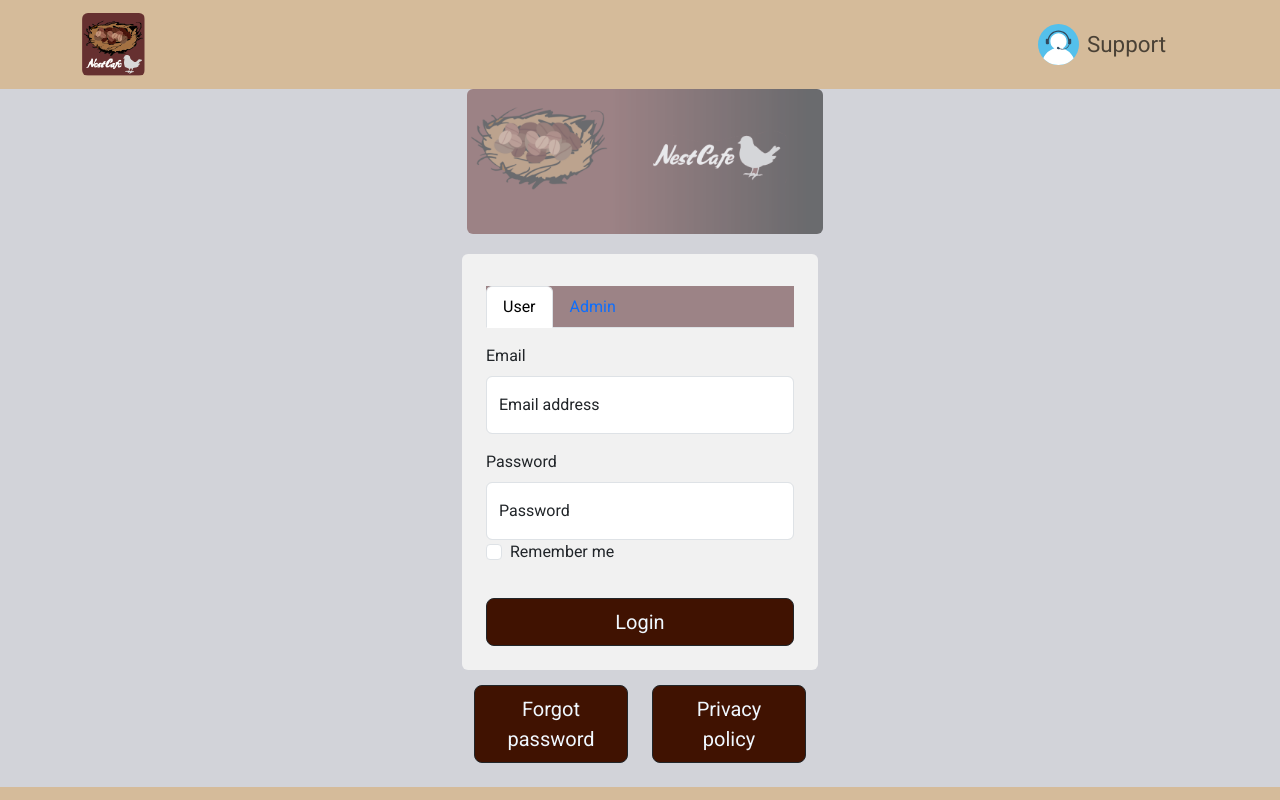
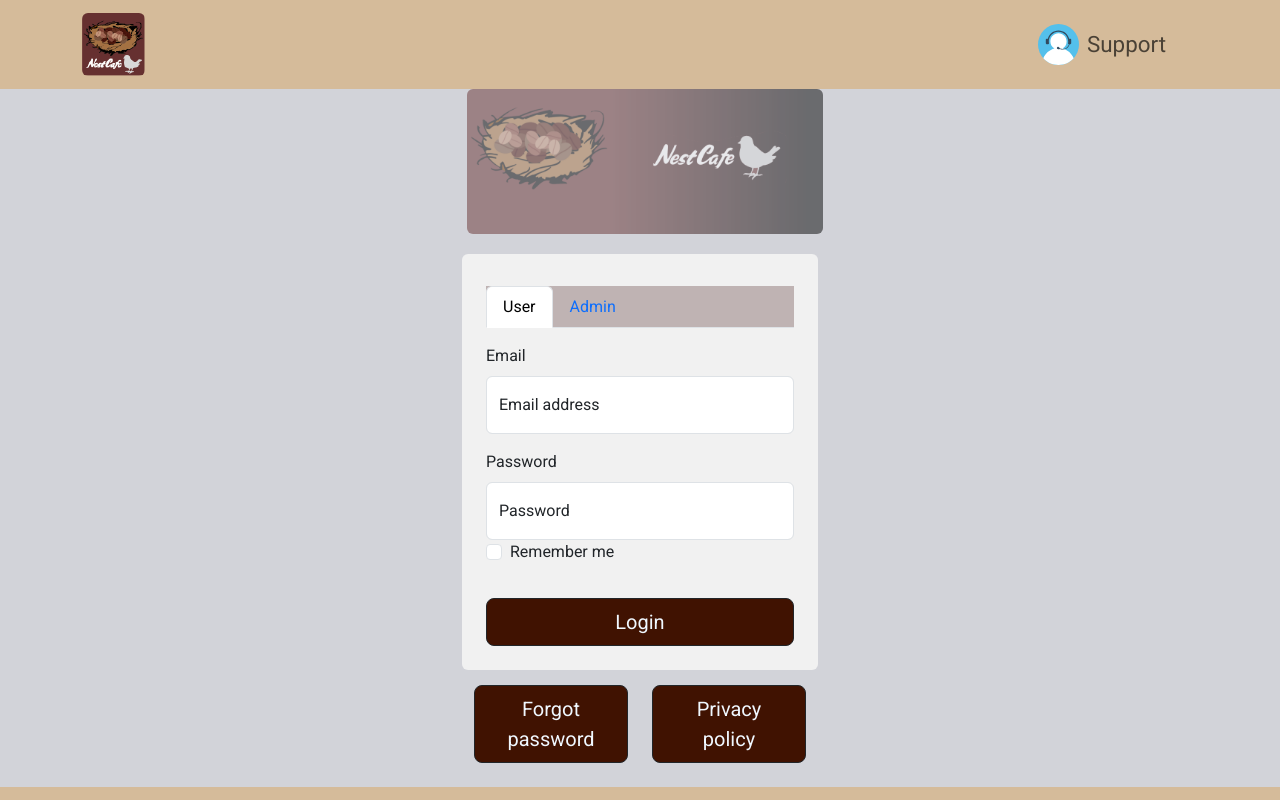
Before and after one commit to 22001064/AgileTeamDev, a React (Create React App) app in the folder Frontend/nestcafe/: page / in a window 1280 px wide. Built offline with nearby package versions, Linux system fonts and the light colour scheme; a web font is replaced by a local one.

Commit message:
changed background colour as requested

```diff
--- a/Frontend/nestcafe/src/components/form.js
+++ b/Frontend/nestcafe/src/components/form.js
@@ -58,7 +58,7 @@ const UserForm = () => {
                     defaultActiveKey="user"
                     id="uncontrolled-tab-example"
                     className="mb-3"
-                    style={{ background: '#9c8386' }}
+                    style={{ background: '#99848591' }}
                     onSelect={(key) => setRole(key)}
                 >
                     {['user', 'admin'].map((roleTab) => (
```
